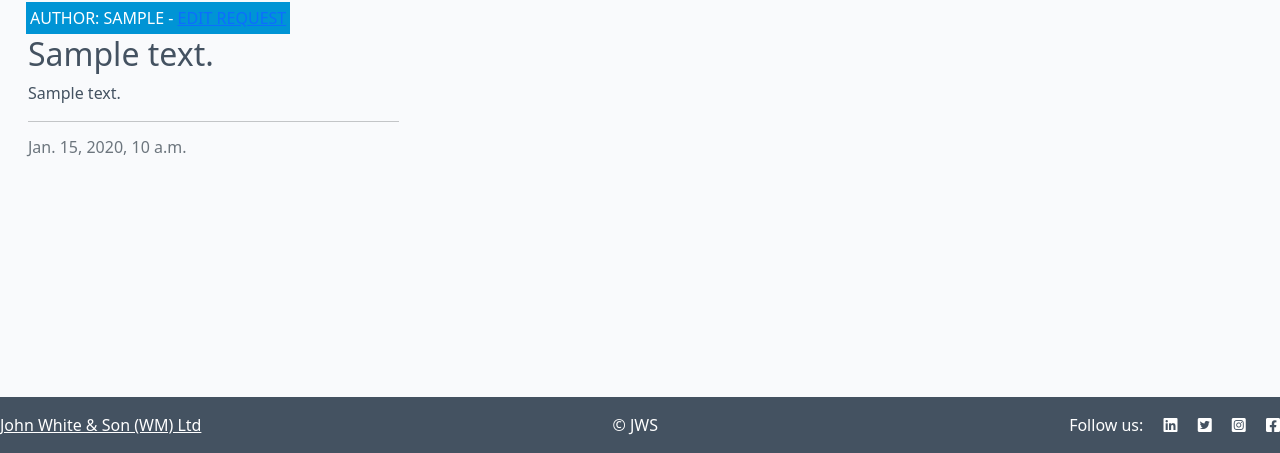
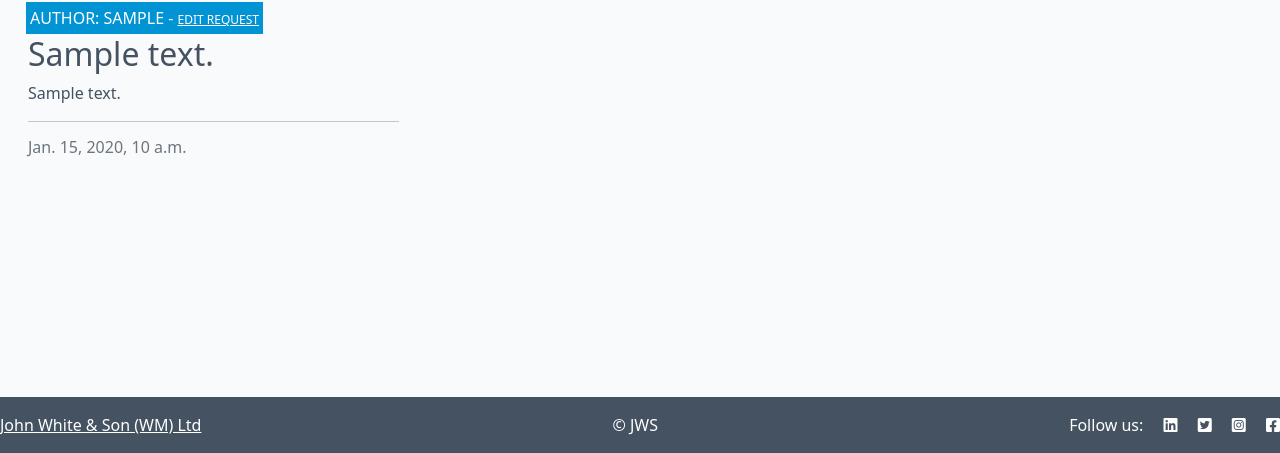
Before and after one commit to BFO1715/jws_callout, a Django app: page / in a window 1280 px wide. Shown: the part 347-800 px from the top of the page. Run offline with Django 3.2, Linux system fonts and the light colour scheme; tables that the repository leaves empty hold one stand-in row (values such as "Sample post").

```diff
--- a/templates/index.html
+++ b/templates/index.html
@@ -20,7 +20,7 @@
                                 <img class="card-img-top" src=" {{ request.featured_image.url }}">
                                 {% endif %}
                                 <div class="image-flash">
-                                    <p class="author">Author: {{ request.author }} - <a href="{% url 'edit_request' request.slug  %}">Edit Request</a></p>
+                                    <p class="author">Author: {{ request.author }} - <a href="{% url 'edit_request' request.slug %}" style="font-size: 12px; color: white;">Edit Request</a></p>
                                 </div>
                             </div>
                             <a href="{% url 'request_detail' request.slug  %}" class="request-link">
```
